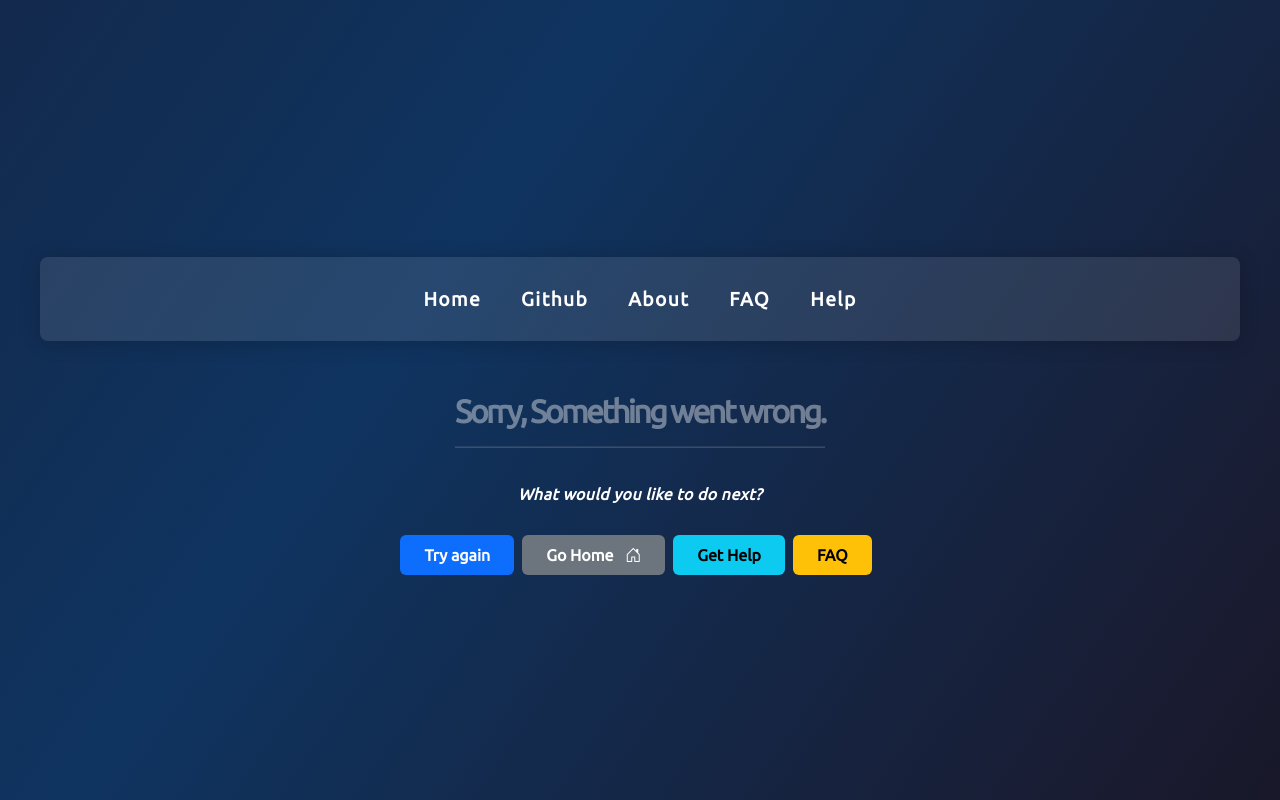
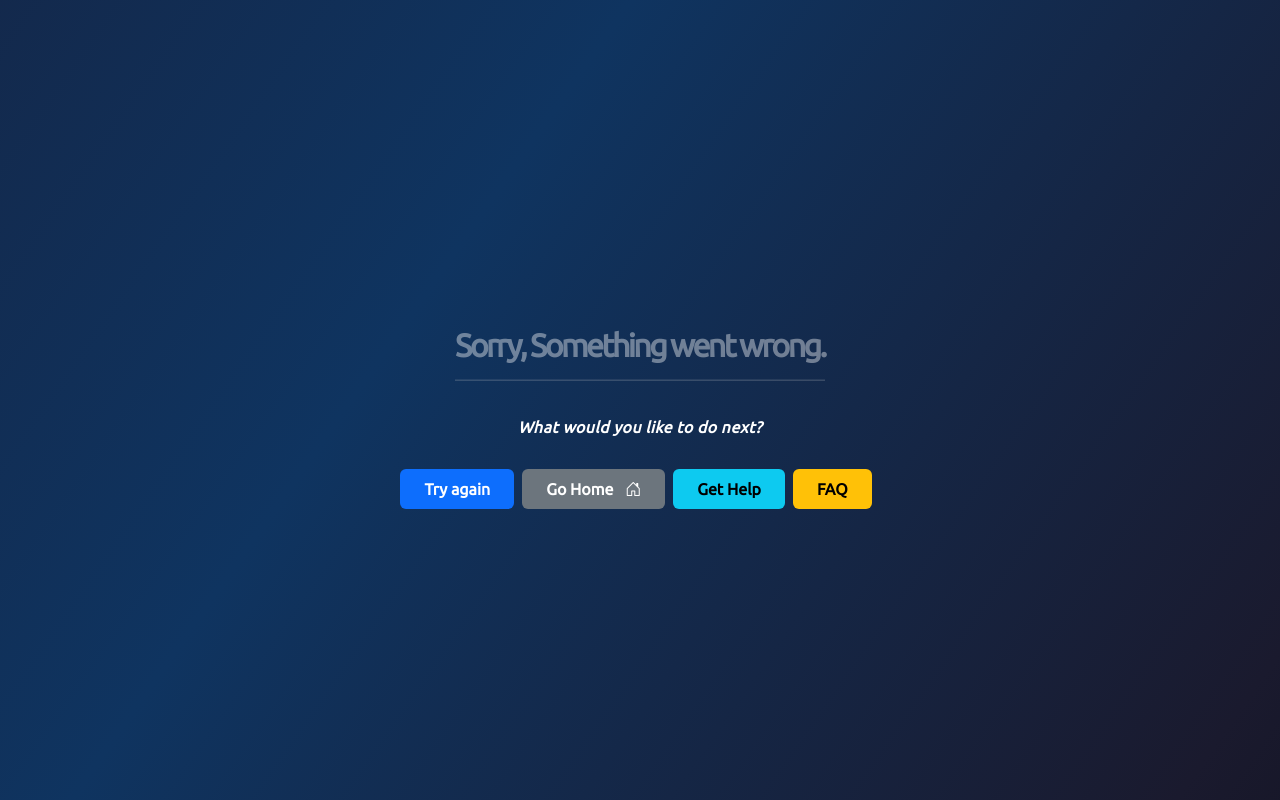
Before and after one commit to offensive-vk/reactjs-quiz-app, a React (Vite) app: page /contribute in a window 1280 px wide. Built offline with nearby package versions, Linux system fonts and the light colour scheme.

Commit message:
update error compont.

```diff
--- a/src/components/Error.jsx
+++ b/src/components/Error.jsx
@@ -1,7 +1,6 @@
 import { useNavigate } from "react-router-dom";
 import { useErrorBoundary } from "react-error-boundary";
 import BaseLayout from './BaseLayout';
-import NavLinks from "./Navlinks";
 
 const ErrorMessage = () => (
     <div className="error-message">
@@ -21,7 +20,6 @@ function ErrorFallback() {
     return (
         <BaseLayout>
             <div role="alert" className="error-container text-center">
-                <NavLinks />
                 <ErrorMessage /><br />
                 <div className="d-flex justify-content-around">
                     <button
```
